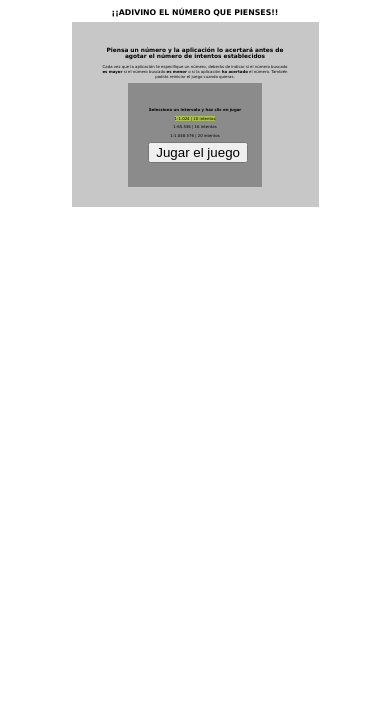
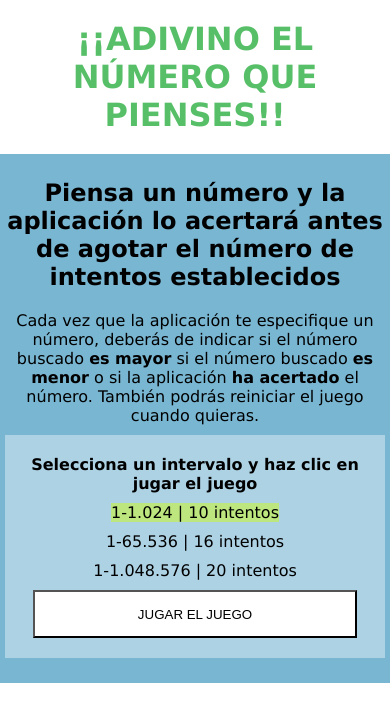
Before and after one commit to cebrianorama/ejercicios_cfgs_daw, a PHP site: page / in a window 390 px wide. Shown: the top 722 px of the page. Run offline with PHP 8.4, Linux system fonts and the light colour scheme.

Commit message:
Incluyo media queries y cambio colores

```diff
--- a/adivino_tu_numero/estilos.css
+++ b/adivino_tu_numero/estilos.css
@@ -1,27 +1,43 @@
+*{
+    box-sizing: border-box;
+    margin: 0;
+    padding: 0;
+}
+
 html{
     font-family:Verdana, Geneva, Tahoma, sans-serif;
-    font-size: 1vw;
+    font-size: 16px;
 }
 
+
 h1{
+    margin: 20px 0px;
     text-align: center;
-}
-.contenedor{
-    text-align: center;
-    padding: 20px 30px 20px 30px;
-    width: 50%;
-    height: auto;
-    margin: auto auto;
-    background-color: rgb(199, 199, 199);
+    color: rgba(16, 163, 40, 0.699);
 }
 
-.panel{
+h2{
+    margin: 20px 0px;
+}
+
+p{
+    margin: 10px;
+}
+
+div.contenedor{
+    text-align: center;
+    padding: 20px 40px 20px 40px;
+    width: 90%;
+    margin: 0 auto;
+    background-color: rgba(8, 121, 173, 0.541);
+}
+
+div.panel{
     text-align: center;
     padding: 20px 20px 20px 20px;
     width: 50%;
-    height: auto;
-    margin: 0px auto;
-    background-color: rgba(0,0,0,.3);
+    margin: 20px auto;
+    background-color: rgba(255, 255, 255, 0.384);
 }
 
 label:hover{
@@ -35,3 +51,15 @@ label:hover{
 .check:checked + label{
     background-color: rgba(208, 255, 0, 0.452);;
 }
+
+input[type=submit]{
+    cursor: pointer;
+    width: 90%;
+    height: 3rem;
+    background-color: rgb(255, 255, 255);
+}
+
+input[type=submit]:hover{
+    color: white;
+    background-color: rgba(16, 163, 40, 0.699);
+}
--- a/adivino_tu_numero/index.html
+++ b/adivino_tu_numero/index.html
@@ -5,6 +5,7 @@
     <meta http-equiv="X-UA-Compatible" content="IE=edge">
     <meta name="viewport" content="width=device-width, initial-scale=1.0">
     <link rel="stylesheet" href="estilos.css">
+    <link rel="stylesheet" href="medias.css">
     <title>Te adivino el número que pienses</title>
 </head>
 <body>
@@ -14,10 +15,10 @@
         <p>Cada vez que la aplicación te especifique un número, deberás de indicar
             si el número buscado <b>es mayor</b> si el número buscado <b>es menor</b> o si la aplicación <b>ha acertado</b> el número. También podrás reiniciar el juego cuando quieras.</p>
         <div class="panel">
-            <p><b>Selecciona un intervalo y haz clic en jugar</b></p>
+            <p><b>Selecciona un intervalo y haz clic en jugar el juego</b></p>
             <form action="jugando.php" method="post">
                 <p><input type="radio" name="opcion" id="opcion1" value="1" class="check" checked><label for="opcion1" class="diez">1-1.024 | 10 intentos </label></p><p><input type="radio" name="opcion" id="opcion2" value="2" class="check" /><label for="opcion2">1-65.536 | 16 intentos</label></p><p><input type="radio" name="opcion" id="opcion3" value="3" class="check"/><label for="opcion3">1-1.048.576 | 20 intentos</label></p>
-                <input type="submit" name="boton" value="Jugar el juego"/>
+                <input type="submit" name="boton" value="JUGAR EL JUEGO"/>
                 <p><input type="hidden" name="intentos" value="0"></p>
                 <p><input type="hidden" name="inferior" value="1"></p>
             </form>
--- /dev/null
+++ b/adivino_tu_numero/medias.css
@@ -0,0 +1,13 @@
+@media screen and (max-width: 800px){
+    div.contenedor{
+        width: 100%;
+        margin: 0px;
+        padding: 5px;
+    }
+
+    div.panel{
+        width: 100%;
+        margin-top: 10px;
+        padding: 10px;
+    }
+}
```
